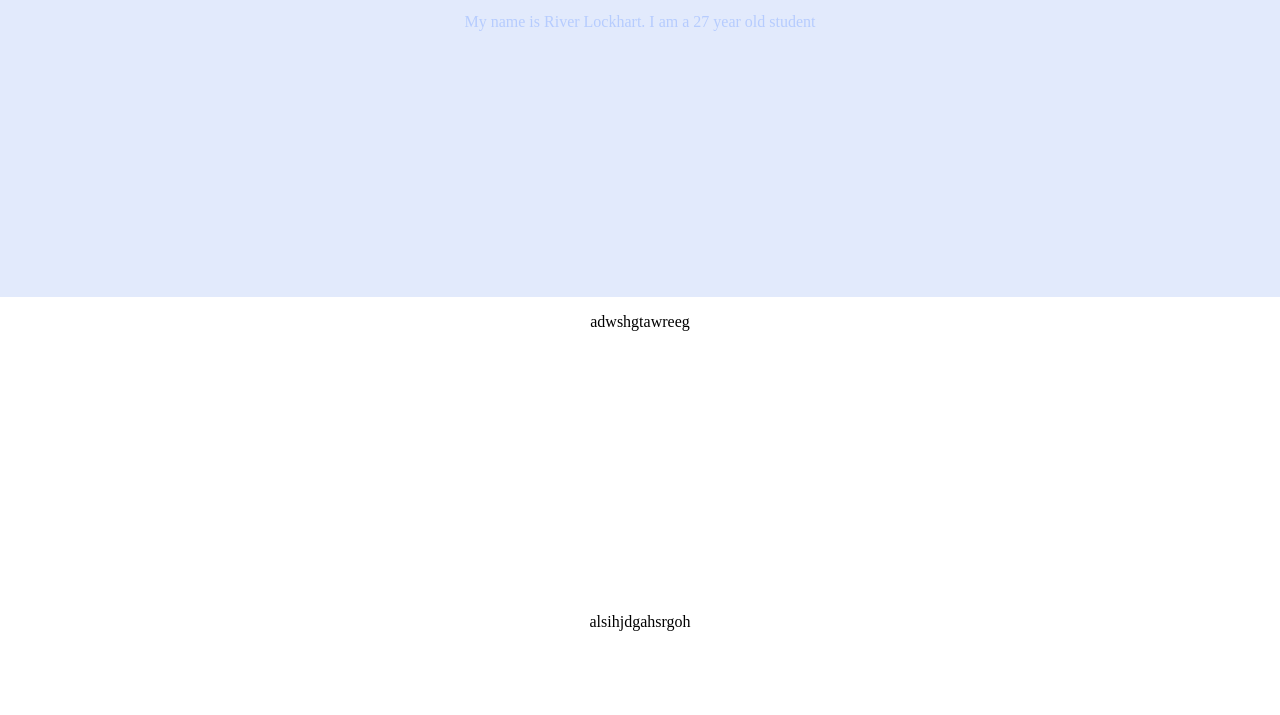
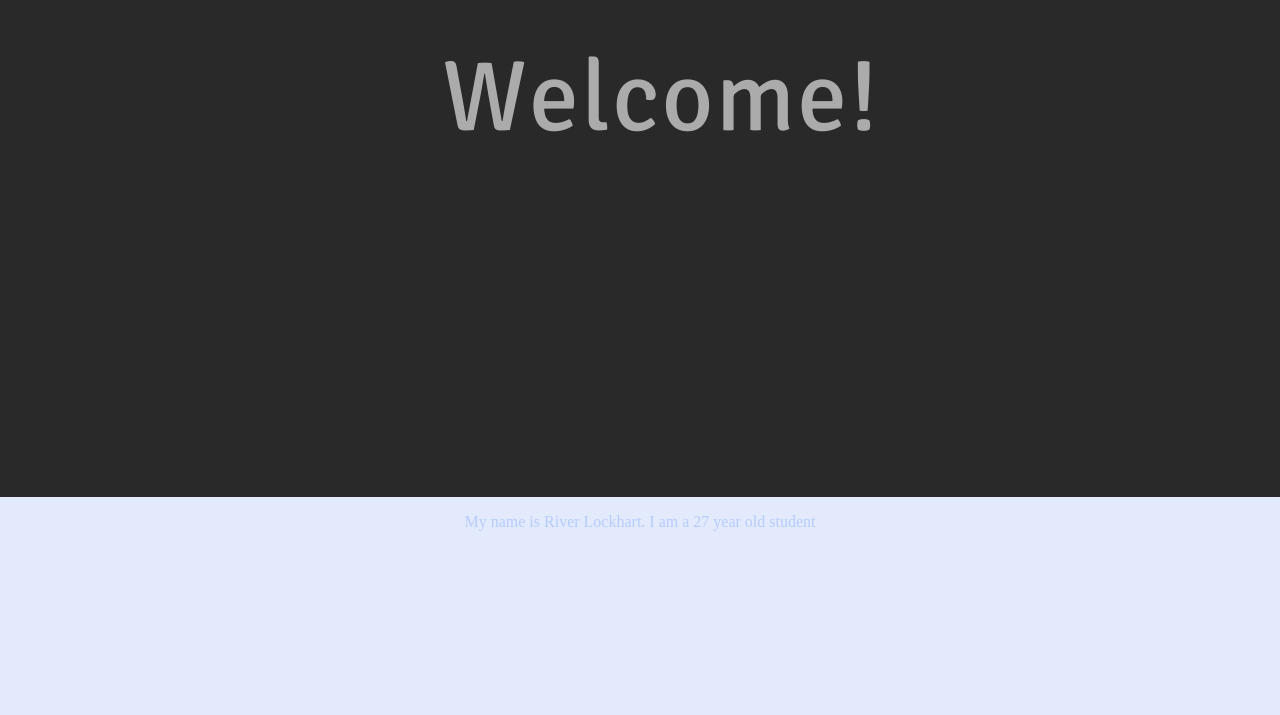
Before and after one commit to river-lockhart/river-lockhart.github.io, a plain HTML site: page index.html in a window 1280 px wide. Shown: the part 303-1018 px from the top of the page. Drawn offline with Linux system fonts and the light colour scheme.

Commit message:
Create animation for page start

```diff
--- a/index.css
+++ b/index.css
@@ -3,13 +3,36 @@ html {
 }
 
 body {
-        display: flex;
+        display: block;
         margin: 0;
         min-height: 100%;
         width: 100%;
 }
 
-#main {
+#intro-page {
+        height: 100vh;
+}
+
+ul{
+        margin: 0 auto;
+        list-style: none;
+}
+
+li {
+        float: left;
+        padding: 1px;
+        transform: translateY(-50px);
+        opacity: 0;
+        transition: all 1.5s ease-in;
+        font-size: 100px;
+}
+
+li.show {
+        opacity: 1;
+        transform: translateY(0px);
+}
+
+#main, #intro-page {
         width: 100%;
         display: block;
 }
@@ -17,7 +40,7 @@ body {
 div {
         display: flex;
         justify-content: center;
-        height: 300px;
+        height: 100vh;
         width: 100%;
 }
 #intro {
--- a/index.html
+++ b/index.html
@@ -7,10 +7,22 @@
         <title>River's Portfolio</title>
 </head>
 <body>
+        <div id="intro-page">
+                <div id="intro">
+                        <ul>
+                                <li class="show">W</li>
+                                <li class="show">e</li>
+                                <li class="show">l</li>
+                                <li class="show">c</li>
+                                <li class="show">o</li>
+                                <li class="show">m</li>
+                                <li class="show">e</li>
+                                <li class="show">!</li>
+                        </ul>
+                </div>
+        </div>
         <div id="main">
-                <div id="intro">
-                        <h1>Welcome!</h1>
-                </div>
+
                 <div id="bio">
                         <p>My name is River Lockhart. I am a 27 year old student</p>
                 </div>
--- a/index.js
+++ b/index.js
@@ -0,0 +1,9 @@
+const letters = document.querySelectorAll("li");
+
+setTimeout(() => {
+        Array.from(letters).forEach((letter,index) => {
+                setTimeout(() => {
+                        letter.classList.toggle("show");
+                }, index * 150);
+        })
+}, 1000);
```
